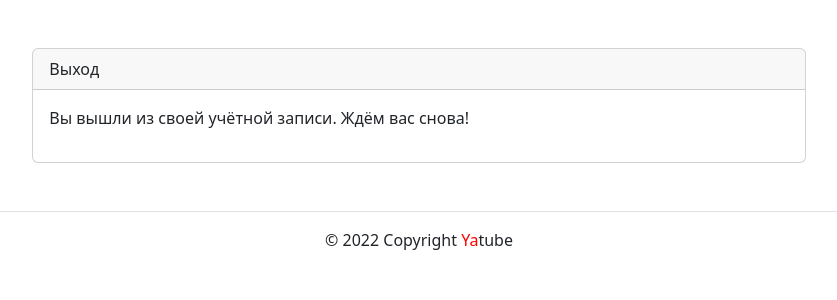
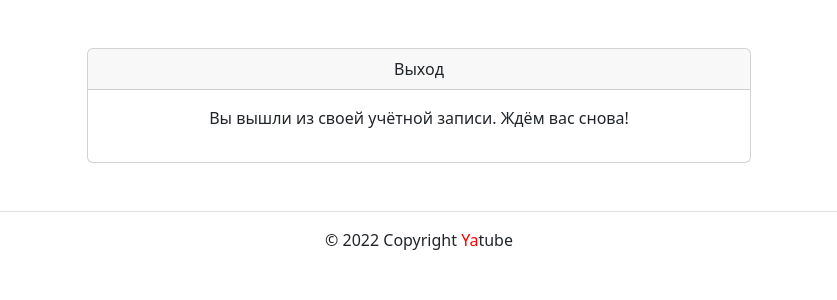
Before and after one commit to TrofimovAleksey/hw05_final, a Django app: page /auth/logout/ in a window 1280 px wide. Shown: the part 56-356 px from the top of the page, without its empty margins (221-1058 px from the left). Run offline with Django 3.2, Linux system fonts and the light colour scheme; some libraries are stand-ins or nearby versions.

Commit message:
добавил div с class="container"

```diff
--- a/yatube/templates/users/logged_out.html
+++ b/yatube/templates/users/logged_out.html
@@ -1,18 +1,20 @@
 {% extends 'base.html' %}
 {% block title %}Вы вышли из системы{% endblock %}
 {% block content %}
+  <div class="container">
     <div class="row justify-content-center">
       <div class="col-md-8 p-5">
         <div class="card">
-      <div class="card-header">
+          <div class="card-header text-center">
             Выход
           </div>
           <div class="card-body">
-        <p>
+            <p class="text-center">
               Вы вышли из своей учётной записи. Ждём вас снова!
             </p>
           </div> <!-- card body -->
         </div> <!-- card -->
       </div> <!-- col -->
     </div> <!-- row -->
+  </div>
 {% endblock %}
```
Lines whose indentation alone changed are shown as unchanged.
